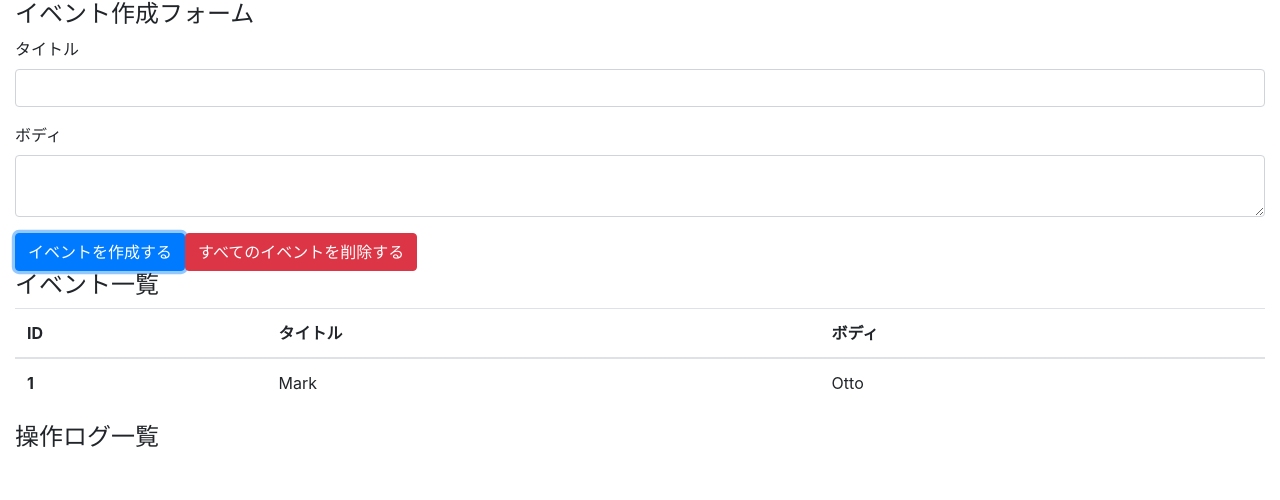
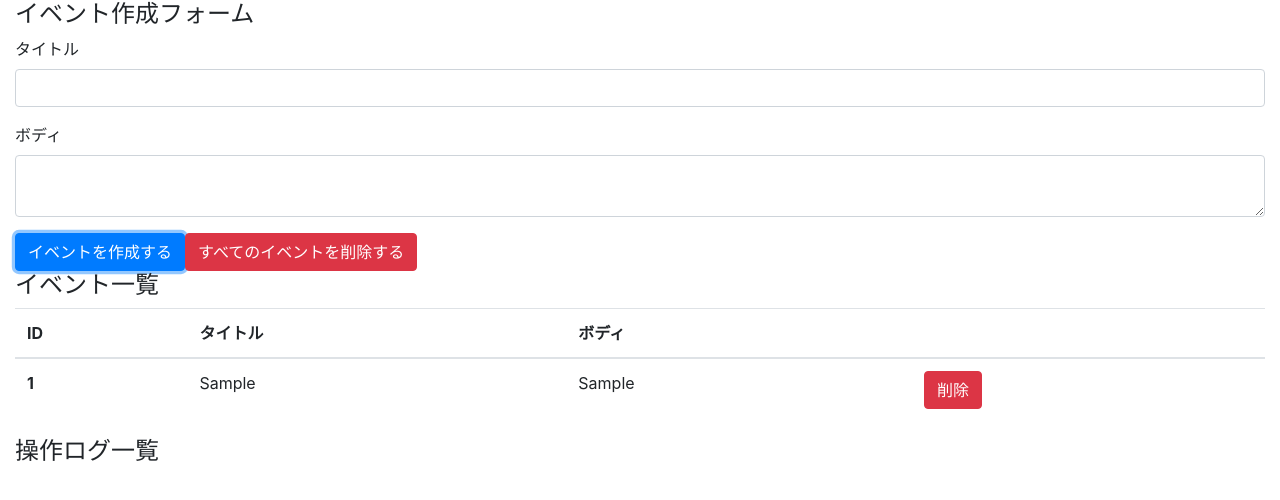
Before and after one commit to yooda123/react-hooks-101, a React (Create React App) app: page / in a window 1280 px wide. Both pictures are taken after typing "Sample", "Sample" into the empty fields and a click on the button "イベントを作成する". Shown: the top 500 px of the page. Built offline with nearby package versions, Linux system fonts and the light colour scheme.

Commit message:
display events, refactor and implement remove event button.

```diff
--- a/src/components/App.js
+++ b/src/components/App.js
@@ -1,10 +1,11 @@
 import React, { useReducer, useState } from 'react';
 import 'bootstrap/dist/css/bootstrap.min.css';
 
-import reducer from '../reducers'
-
+import reducer from '../reducers';
+import Event from '../components/Event';
 
 const App = () => {
+
   const [state, dispatch] = useReducer(reducer, []);
   const [title, setTitle] = useState('');
   const [body, setBody] = useState('');
@@ -14,6 +15,7 @@
     dispatch({ type: 'CREATE_EVENT', title, body });
     setTitle('');
     setBody('');
+
   }
 
   console.log({state});
@@ -42,14 +44,16 @@
               <th scope="col">ID</th>
               <th scope="col">タイトル</th>
               <th scope="col">ボディ</th>
+              <th></th>
             </tr>
           </thead>
           <tbody>
-            <tr>
+            {/* <tr>
               <th scope="row">1</th>
               <td>Mark</td>
               <td>Otto</td>
-            </tr>
+            </tr> */}
+            { state.map((event, index) => (<Event key={index} event={event} dispatch={dispatch} />))}
           </tbody>
         </table>
 
--- /dev/null
+++ b/src/components/Event.js
@@ -0,0 +1,23 @@
+import React from 'react';
+
+// const Event = (props) => {
+//   const dispatch = props.dispatch;
+//   const event = props.event;
+
+const Event = ({event, dispatch}) => {
+
+  const handleClickDeleteButton = () => {
+      dispatch({ type: 'DELETE_EVENT', id: event.id });
+  }
+
+  return(
+    <tr>
+      <th scope="row">{event.id}</th>
+      <td>{event.title}</td>
+      <td>{event.body}</td>
+      <td><button className='btn btn-danger' onClick={handleClickDeleteButton}>削除</button></td>
+    </tr>
+  )
+}
+
+export default Event;
--- a/src/reducers/index.js
+++ b/src/reducers/index.js
@@ -37,8 +37,7 @@
       let id = length === 0 ? 1 : state[length - 1].id + 1;
       return [...state, { id, ...event }];
     case 'DELETE_EVENT':
-      // TODO
-      return state;
+      return state.filter(event => event.id !== action.id);
     case 'DELETE_ALL_EVENT':
       return [];
     default:
```
